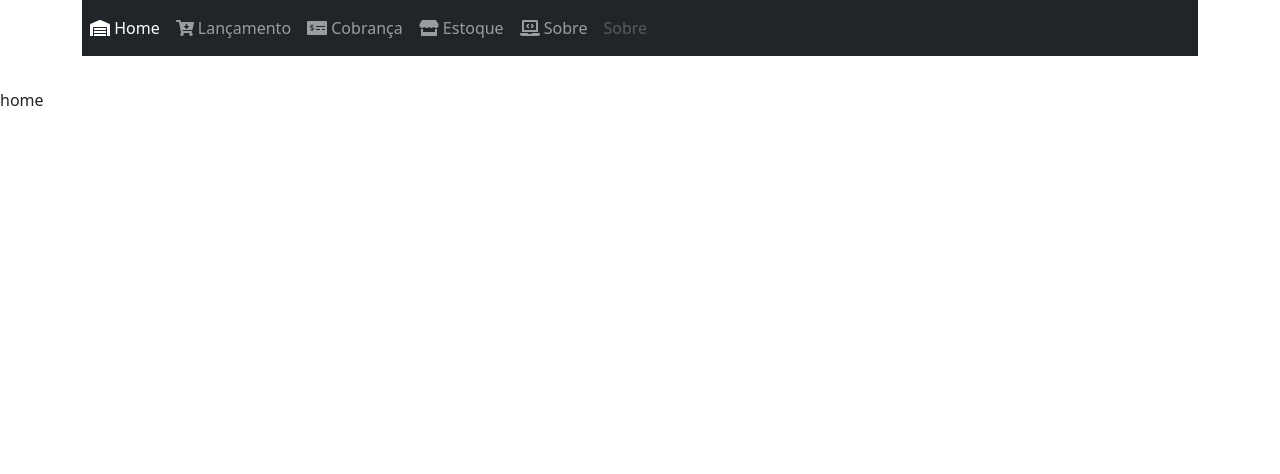
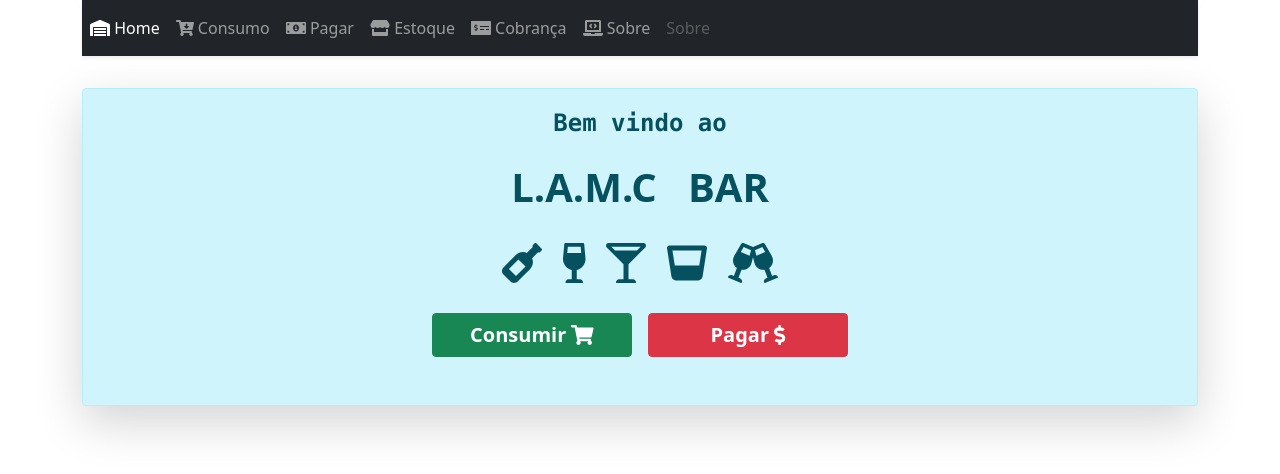
Before and after one commit to juniorsolo/barLamc, an Angular app in the folder angular/barLamc-app/: page /home in a window 1280 px wide. Shown: the top 474 px of the page. Built offline with nearby package versions, Linux system fonts and the light colour scheme.

Commit message:
desenhando página home. Melhorando botões das páginas e adicionando icones. removendo css não utilizado.

```diff
--- a/angular/barLamc-app/src/app/about/about.component.html
+++ b/angular/barLamc-app/src/app/about/about.component.html
@@ -1,5 +1,5 @@
 <div class="container">
-<div class="card text-dark bg-info mb-3" style="text-align: center;">
+<div class="card text-dark bg-light mb-3" style="text-align: center;">
   <div class="card-body">
     <h5 class="card-title">Controle do Bar</h5>
     <h6 class="card-subtitle mb-2 text-muted">L.A.M.C</h6>
--- a/angular/barLamc-app/src/app/estoque/produtos/produtos.component.html
+++ b/angular/barLamc-app/src/app/estoque/produtos/produtos.component.html
@@ -14,11 +14,11 @@
       <td>{{produto.nome}}</td>
       <td>{{produto.quantidade}}</td>
       <td>
-        <button type="button" class="btn btn-success" data-bs-toggle="modal" data-bs-target="#modalAdicionar" (click)="selecionaIndex(i)">
+        <button type="button" class="btn btn-outline-success" data-bs-toggle="modal" data-bs-target="#modalAdicionar" (click)="selecionaIndex(i)">
           <fa-icon [icon]="iconeMais"></fa-icon>
         </button>
       </td>
-      <td><button type="button" class="btn btn-danger" data-bs-toggle="modal" data-bs-target="#modalSubtrair" disabled>
+      <td><button type="button" class="btn btn-outline-danger" data-bs-toggle="modal" data-bs-target="#modalSubtrair" disabled>
             <fa-icon [icon]="iconeMenos"></fa-icon>
           </button>
       </td>
--- a/angular/barLamc-app/src/app/header/header.component.html
+++ b/angular/barLamc-app/src/app/header/header.component.html
@@ -1,12 +1,13 @@
 <div class="container">
-  <nav class="navbar navbar-expand-lg navbar-dark bg-dark">
+  <nav class="navbar navbar-expand-lg navbar-dark bg-dark shadow-sm">
 
     <div class="collapse navbar-collapse" id="navbarNavAltMarkup">
       <div class="navbar-nav">
         <a class="nav-item nav-link" routerLink="/home" routerLinkActive="active"><fa-icon [icon]="iconeHome"></fa-icon> Home</a>
-        <a class="nav-item nav-link" routerLink="/lancamentos" routerLinkActive="active"><fa-icon [icon]="iconeLancamento"></fa-icon> Lançamento</a>
+        <a class="nav-item nav-link" routerLink="/lancamentos" routerLinkActive="active"><fa-icon [icon]="iconeLancamento"></fa-icon> Consumo</a>
+        <a class="nav-item nav-link" routerLink="/lancamentos" routerLinkActive="active"><fa-icon [icon]="iconePagar"></fa-icon> Pagar</a>
+        <a class="nav-item nav-link" routerLink="/estoque" routerLinkActive="active"><fa-icon [icon]="iconeEstoque"></fa-icon> Estoque</a>
         <a class="nav-item nav-link" routerLink="/lancamentos" routerLinkActive="active"><fa-icon [icon]="iconeCobranca"></fa-icon> Cobrança</a>
-        <a class="nav-item nav-link" routerLink="/estoque" routerLinkActive="active"><fa-icon [icon]="iconeEstoque"></fa-icon> Estoque</a>
         <a class="nav-item nav-link" routerLink="/about" routerLinkActive="active"><fa-icon [icon]="iconeSobre"></fa-icon> Sobre</a>
         <a class="nav-item nav-link disabled" href="#" tabindex="-1" aria-disabled="true">Sobre</a>
       </div>
--- a/angular/barLamc-app/src/app/header/header.component.ts
+++ b/angular/barLamc-app/src/app/header/header.component.ts
@@ -1,5 +1,5 @@
 import { Component, OnInit } from '@angular/core';
-import { faCartArrowDown, faLaptopCode, faMoneyCheckAlt, faStore, faWarehouse, faWineBottle } from '@fortawesome/free-solid-svg-icons';
+import { faCartArrowDown, faLaptopCode, faMoneyBillAlt, faMoneyCheckAlt, faStore, faWarehouse, faWineBottle } from '@fortawesome/free-solid-svg-icons';
 
 @Component({
   selector: 'app-header',
@@ -12,6 +12,7 @@ export class HeaderComponent implements OnInit {
   iconeHome = faWarehouse;
   iconeSobre = faLaptopCode;
   iconeCobranca = faMoneyCheckAlt;
+  iconePagar = faMoneyBillAlt;
 
   constructor() { }
 
--- a/angular/barLamc-app/src/app/home/home.component.html
+++ b/angular/barLamc-app/src/app/home/home.component.html
@@ -1,3 +1,24 @@
-<p>
-  home
-</p>
+<div class="container">
+
+  <div class="alert alert-info shadow-lg" role="alert" style="text-align: center;padding-bottom: 0px;">
+    <p class="fs-4 fw-bolder font-monospace">Bem vindo ao</p>
+    <p class="fs-1 fw-bolder">L.A.M.C &nbsp; BAR</p>
+    <p class="fs-1">
+      <fa-icon [icon]="iconeGarrafa"></fa-icon>&nbsp;
+      <fa-icon [icon]="iconeTacaVinho"></fa-icon>&nbsp;
+      <fa-icon [icon]="iconeCopoMartini"></fa-icon>&nbsp;
+      <fa-icon [icon]="iconeCopoWhiskey"></fa-icon>&nbsp;
+      <fa-icon [icon]="iconeBar"></fa-icon>
+    </p>
+    <div class="pb-5 pt-1 ">
+      <a routerLink="/lancamentos" class="btn btn-success mx-2 fw-bolder fs-5" style="width: 200px;">
+        Consumir <fa-icon [icon]="iconeConsumir"></fa-icon>
+      </a>
+      <button type="button" class="btn btn-danger mx-2 fw-bolder fs-5" style="width: 200px;">
+        Pagar <fa-icon [icon]="iconeCobrar"></fa-icon>
+      </button>
+    </div>
+  </div>
+
+
+</div>
--- a/angular/barLamc-app/src/app/home/home.component.ts
+++ b/angular/barLamc-app/src/app/home/home.component.ts
@@ -1,11 +1,21 @@
 import { Component, OnInit } from '@angular/core';
+import { faDollarSign, faGlassCheers, faGlassMartiniAlt, faGlassWhiskey, faShoppingCart, faWineBottle, faWineGlassAlt } from '@fortawesome/free-solid-svg-icons';
 
 @Component({
   selector: 'app-home',
-  templateUrl: './home.component.html',
-  styleUrls: ['./home.component.css']
+  templateUrl: './home.component.html'
 })
 export class HomeComponent implements OnInit {
+
+  iconeBar= faGlassCheers;
+  iconeGarrafa = faWineBottle;
+  iconeTacaVinho = faWineGlassAlt;
+  iconeCopoMartini = faGlassMartiniAlt;
+  iconeCopoWhiskey = faGlassWhiskey;
+  iconeConsumir = faShoppingCart;
+  iconeCobrar = faDollarSign;
+
+
 
   constructor() { }
 
```
Also changed, not shown: angular/barLamc-app/src/app/home/home.component.css (deleted).
